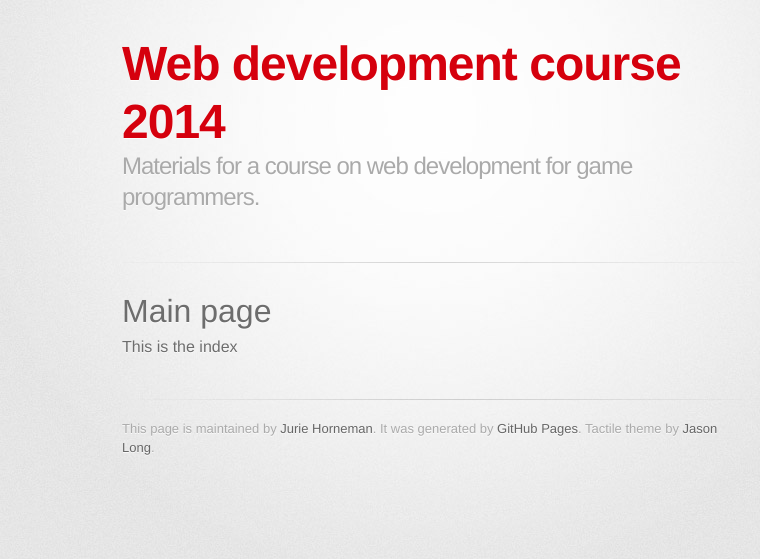
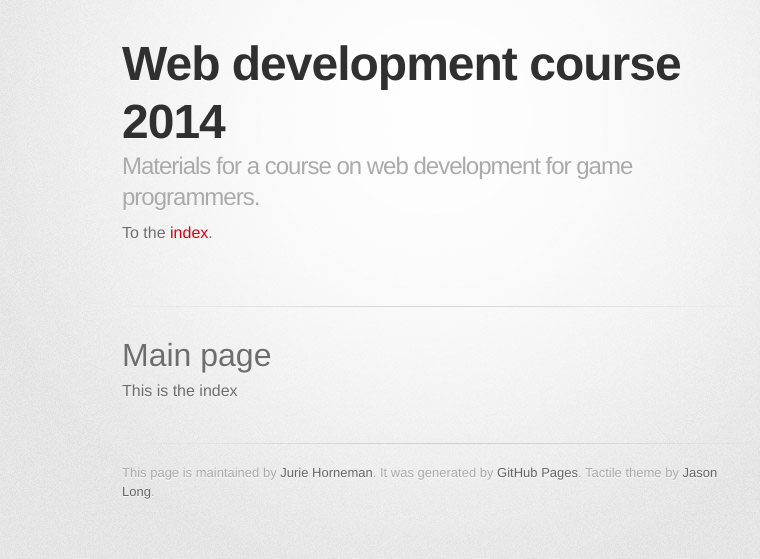
Before and after one commit to jhorneman/web-dev-course-2014, a Jekyll site: the page built from index.md, in a window 1280 px wide. Shown: the top 559 px of the page, without its empty margins (208-968 px from the left). Built offline with Jekyll 4.4.1, drawn with Linux system fonts in a browser that asks for light colours; some web fonts are replaced.

Commit message:
Condition index link.

```diff
--- a/_layouts/default.html
+++ b/_layouts/default.html
@@ -18,8 +18,11 @@
       <div class="inner">
 
         <header>
-          <h1><a href="index.html">Web development course 2014</a></h1>
+          <h1>Web development course 2014</h1>
           <h2>Materials for a course on web development for game programmers.</h2>
+          {% if page.url != 'index.html' %}
+          <p>To the <a href="index.html">index</a>.</p>
+          {% endif %}
         </header>
 
         <hr>
```
